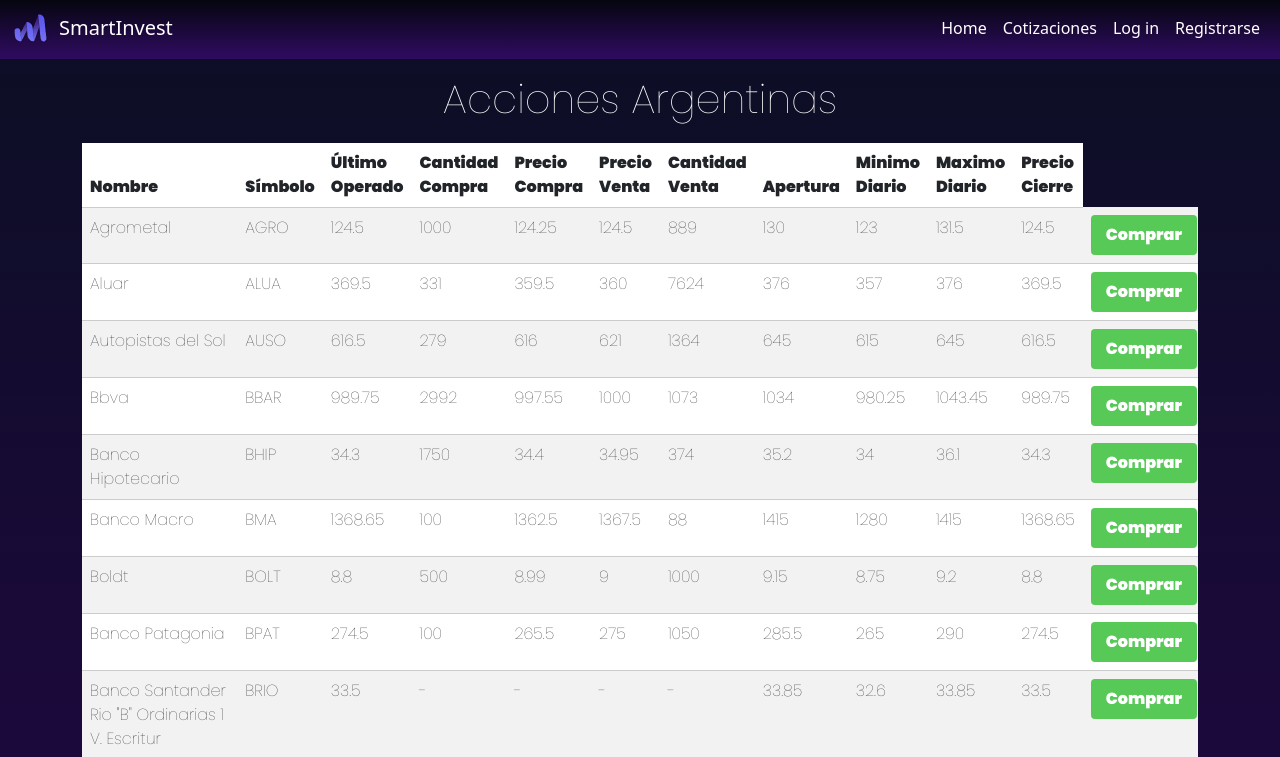
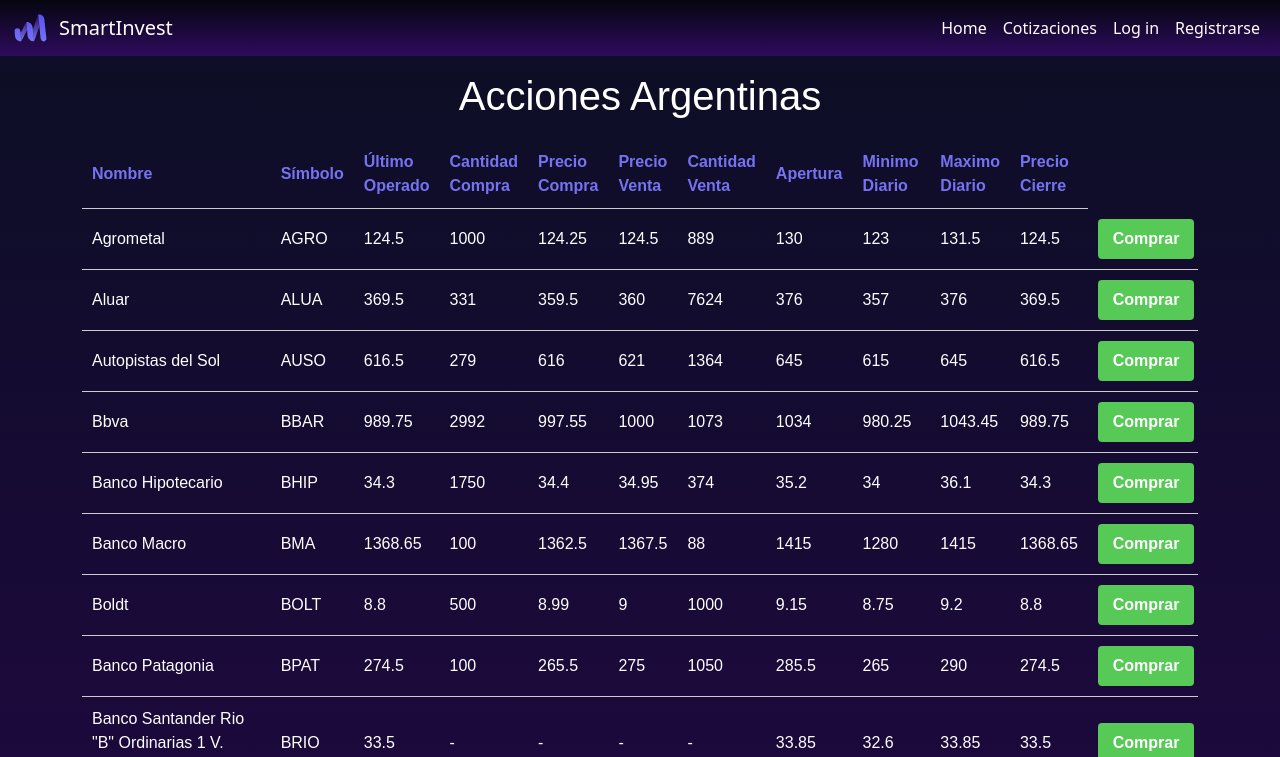
Before and after one commit to Equipo-3-PIL2023/ProyectoFinal, an Angular app in the folder FrontEnd/Proyecto_Final/: page /cotizaciones in a window 1280 px wide. Shown: the top 757 px of the page. Built offline with nearby package versions, Linux system fonts and the light colour scheme; data requests are answered from the project's data file.

Commit message:
Arreglos

```diff
--- a/FrontEnd/Proyecto_Final/src/app/app.component.html
+++ b/FrontEnd/Proyecto_Final/src/app/app.component.html
@@ -1,4 +1,3 @@
-<app-header></app-header>
 <app-navbar></app-navbar>
-<router-outlet></router-outlet>
+<router-outlet class="routerOutlet"></router-outlet>
 <app-footer></app-footer>
--- a/FrontEnd/Proyecto_Final/src/app/pages/tablaCotizaciones/tablaCotizaciones.component.css
+++ b/FrontEnd/Proyecto_Final/src/app/pages/tablaCotizaciones/tablaCotizaciones.component.css
@@ -1,4 +1,4 @@
-body {
+.cotizaciones {
   font-family: 'Poppins', sans-serif;
   background: white;
   background: linear-gradient(#0d0e26, #1f0840);
@@ -39,6 +39,8 @@
   background: linear-gradient(#0d0e26, #1f0840);
 }
 
+
+
 th,
 td {
   padding: 10px;
--- a/FrontEnd/Proyecto_Final/src/app/pages/tablaCotizaciones/tablaCotizaciones.component.html
+++ b/FrontEnd/Proyecto_Final/src/app/pages/tablaCotizaciones/tablaCotizaciones.component.html
@@ -1,25 +1,8 @@
-
-<!DOCTYPE html>
-<html lang="es">
-<head>
-    <title>Tabla de Cotizaciones de Acciones - SmartInvest</title>
-    <meta charset="UTF-8">
-    <meta name="viewport" content="width=device-width, initial-scale=1.0">
-    <link href="https://cdn.jsdelivr.net/npm/bootstrap@5.3.0/dist/css/bootstrap.min.css" rel="stylesheet" integrity="sha384-9ndCyUaIbzAi2FUVXJi0CjmCapSmO7SnpJef0486qhLnuZ2cdeRhO02iuK6FUUVM" crossorigin="anonymous">
-    <link rel="icon" type="image/x-icon" href="../Imagenes/logo/favicon.ico">
-    <link rel="preconnect" href="https://fonts.googleapis.com" />
-    <link rel="preconnect" href="https://fonts.gstatic.com" crossorigin />
-    <link href="https://fonts.googleapis.com/css2?family=Poppins:wght@100;900&display=swap" rel="stylesheet" />
-    <link rel="stylesheet" href="tablaCotizaciones.component.css">
-    <!-- <link rel="stylesheet" href="../index.css"> -->
-    <!-- <link rel="stylesheet" href="../animaciones.css"> -->
-</head>
-<body class="animated fadeIn">
-
+<body class="animated fadeIn cotizaciones">
     <div class="container">
         <h1 class="text-center mt-3">Acciones Argentinas</h1>
         <div class="table-responsive">
-            <table class="table table-striped">
+            <table class=" ">
                 <thead>
                     <tr>
                         <th scope="col">Nombre</th>
@@ -56,4 +39,3 @@
 
     </div>
 </body>
-</html>
--- a/FrontEnd/Proyecto_Final/src/app/pages/tablaCotizaciones/tablaCotizaciones.component.ts
+++ b/FrontEnd/Proyecto_Final/src/app/pages/tablaCotizaciones/tablaCotizaciones.component.ts
@@ -18,7 +18,7 @@
         console.log(objeto.descripcion);
       });
       this.cotizaciones = data;*/
-      this.cotizaciones = data["titulos"];
+      this.cotizaciones = data;
       console.log(data);
     });
   }
--- a/FrontEnd/Proyecto_Final/src/app/services/comprar-acciones.service.ts
+++ b/FrontEnd/Proyecto_Final/src/app/services/comprar-acciones.service.ts
@@ -6,7 +6,7 @@
   providedIn: 'root'
 })
 export class ComprarAccionesService {
-  url: string = "./assets/Data/06-07-23.json";
+  url: string = "http://localhost:3000/titulos";
 
   constructor(private http: HttpClient) { }
 
--- a/FrontEnd/Proyecto_Final/src/app/shared/header/header.component.css
+++ b/FrontEnd/Proyecto_Final/src/app/shared/header/header.component.css
@@ -1,5 +1,5 @@
 .head {
-    display: flex;
+    position: relative;
     width: 100%;
     justify-content: space-evenly;
     gap: 1em;
--- a/FrontEnd/Proyecto_Final/src/app/shared/navbar/navbar.component.css
+++ b/FrontEnd/Proyecto_Final/src/app/shared/navbar/navbar.component.css
@@ -1,7 +1,7 @@
 .navbar {
     overflow: hidden;
     background:  linear-gradient(#05060f, #2e0b5e);
-    position: fixed;
+    position: relative;
     top: 0;
     width: 100%;
     z-index: 1;
--- a/FrontEnd/Proyecto_Final/src/index.html
+++ b/FrontEnd/Proyecto_Final/src/index.html
@@ -6,13 +6,10 @@
   <base href="/">
   <meta name="viewport" content="width=device-width, initial-scale=1">
   <link rel="icon" type="image/x-icon" href="favicon.ico">
-  <link href="https://cdn.jsdelivr.net/npm/bootstrap@5.3.1/dist/css/bootstrap.min.css" rel="stylesheet" integrity="sha384-4bw+/aepP/YC94hEpVNVgiZdgIC5+VKNBQNGCHeKRQN+PtmoHDEXuppvnDJzQIu9" crossorigin="anonymous">
 </head>
 <body>
   <app-root></app-root>
 
-  <script src="https://cdn.jsdelivr.net/npm/bootstrap@5.3.1/dist/js/bootstrap.bundle.min.js" integrity="sha384-HwwvtgBNo3bZJJLYd8oVXjrBZt8cqVSpeBNS5n7C8IVInixGAoxmnlMuBnhbgrkm" crossorigin="anonymous"></script>
   <script src="https://cdn.jsdelivr.net/npm/@popperjs/core@2.11.8/dist/umd/popper.min.js" integrity="sha384-I7E8VVD/ismYTF4hNIPjVp/Zjvgyol6VFvRkX/vR+Vc4jQkC+hVqc2pM8ODewa9r" crossorigin="anonymous"></script>
-  <script src="https://cdn.jsdelivr.net/npm/bootstrap@5.3.1/dist/js/bootstrap.min.js" integrity="sha384-Rx+T1VzGupg4BHQYs2gCW9It+akI2MM/mndMCy36UVfodzcJcF0GGLxZIzObiEfa" crossorigin="anonymous"></script>
 </body>
 </html>
```
